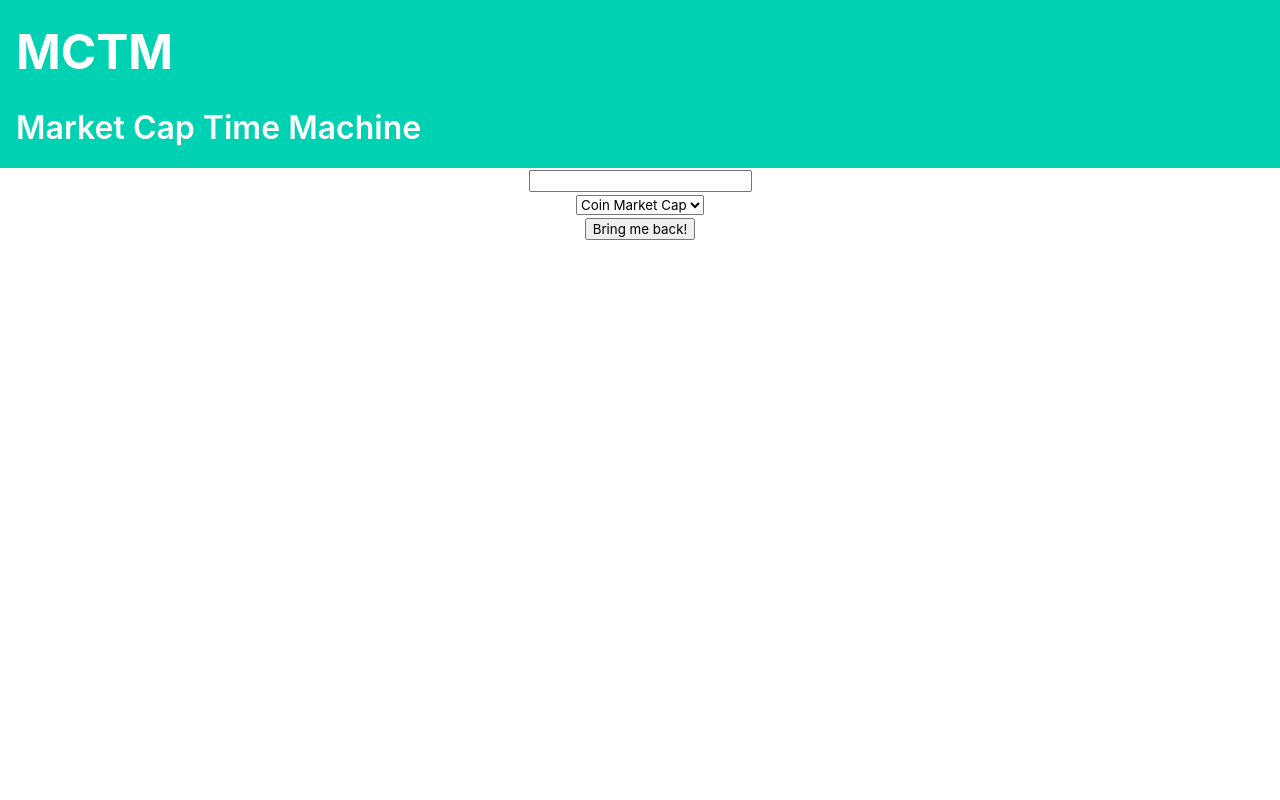
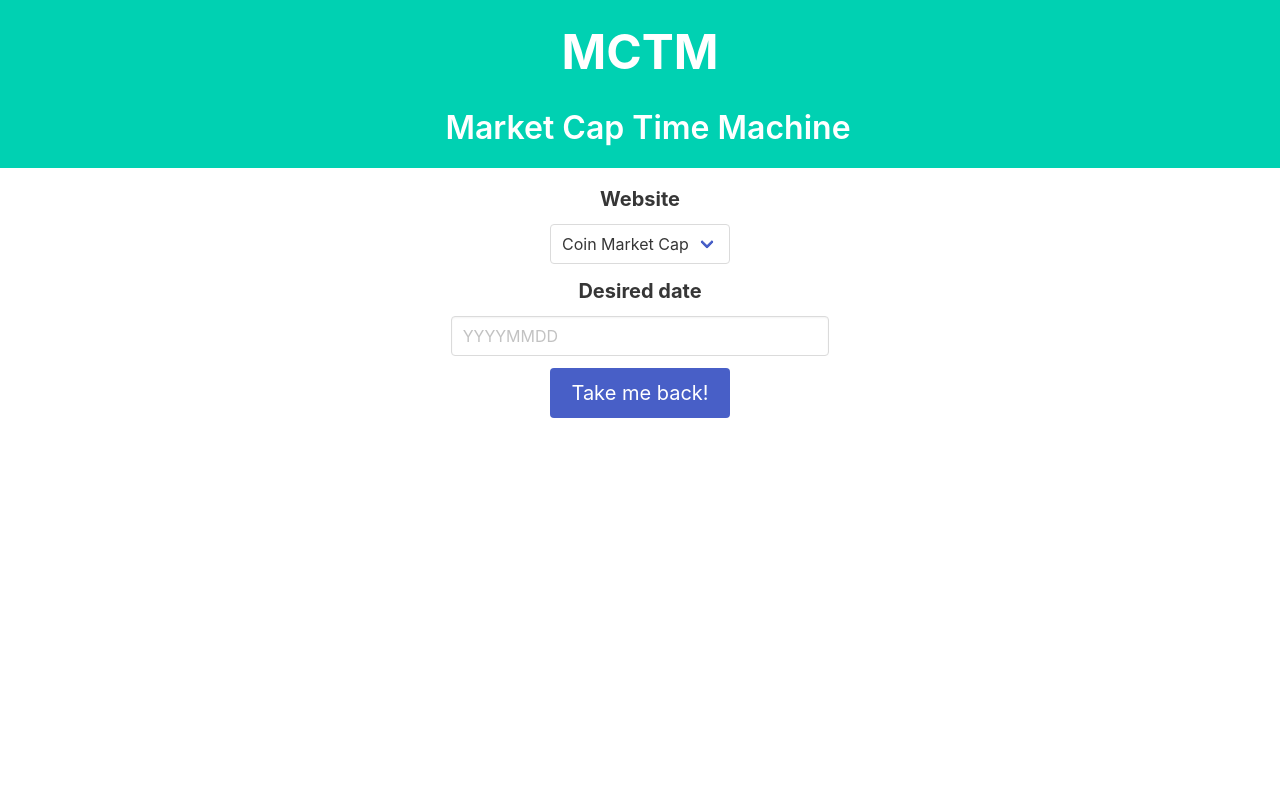
Before and after one commit to antoine-duong/antoine-duong-project-three, a React (Create React App) app: page / in a window 1280 px wide. Shown: the top 800 px of the page. Built offline with nearby package versions, Linux system fonts and the light colour scheme.

Commit message:
Basic API call, display result, main elements done.

```diff
--- a/src/App.css
+++ b/src/App.css
@@ -36,3 +36,8 @@
     transform: rotate(360deg);
   }
 }
+
+iframe {
+  width: calc(100vw - 30px);
+  height: 500px;
+}
--- a/src/App.js
+++ b/src/App.js
@@ -1,20 +1,32 @@
 // import axios from 'axios';
-// import { useEffect, useState } from 'axios';
+import { useState } from 'react';
 import Header from './Components/Header';
 // Additional style sheets
 import './App.css';
 import Form from './Components/Form';
 import RankList from './Components/RankList';
+import Footer from './Components/Footer';
 
 function App() {
+
+  const [inputDate, setInputDate] = useState('');
+  const [snapshot, setSnapshot] = useState({});
 
 
 
   return (
     <div className="App">
       <Header />
-      <Form />
-      <RankList />
+      <Form
+      inputDate={ inputDate }
+      setInputDate={ setInputDate }
+      setSnapshot= { setSnapshot }
+      />
+      <RankList
+      snapshot={ snapshot }
+      inputDate={ inputDate }
+      />
+      <Footer />
     </div>
   );
 }
--- /dev/null
+++ b/src/Components/Footer.js
@@ -0,0 +1,15 @@
+const Footer = ()=>{
+    return (
+        <footer className="footer has-background-primary-light is-family-code">
+            <div className="content has-text-centered">
+                <p>
+                <strong>MCTM</strong> by <a href="https://www.atduong.com">Antoine Duong</a>.
+                <br></br>
+                Tools used: ReactJS, Axios, Bulma. API data provided by <a href="https://archive.org/help/wayback_api.php">Wayback Machine APIs</a>.
+                </p>
+            </div>
+        </footer>
+    );
+}
+
+export default Footer;
--- a/src/Components/Form.js
+++ b/src/Components/Form.js
@@ -1,20 +1,71 @@
 import { useState } from 'react';
+import axios from 'axios';
 
-const Form = ()=>{
+const Form = (props)=>{
+    // Write a function to accept the user's date input value
+    const inputDateHandler = (e)=>{
+        // console.log(e.target.value);
+        props.setInputDate(e.target.value)
+    }
+    // Write another function to accept the user's choice of url
+    const urlChoiceHandler = (e)=>{
+
+    }
+
+    const submitHandler = (e)=>{
+        e.preventDefault();
+        // console.log("Hello");
+        axios({
+            baseURL: "http://archive.org/wayback/available",
+            method: "GET",
+            params: {
+                url: "https://coinmarketcap.com/",
+                timestamp: props.inputDate,
+            }
+        }).then((res)=>{
+            props.setSnapshot(res.data.archived_snapshots.closest);
+            // console.log(res.data.archived_snapshots.closest);
+        })
+    }
 
     return (
-        <form>
-            <input type="text" className="dateInput"/>
-            <div className="urlSelect">
+        <div className="columns">
+            <div className="column"></div>
+            <form className='block mx-6 my-4 column'>
+                <div className="field">
+                    <label htmlFor="urlChoice" className='label is-size-5 is-size-6-mobile'>Website</label>
+                    <div className="control">
+                        <div className="urlSelect select">
                             <select id="urlChoice" name="urlFilter">
                                 <option value="placeholder" disabled>Pick one:</option>
                                 <option value="coinMarketCap">Coin Market Cap</option>
                                 <option value="coinGeck">Coin Gecko</option>
                             </select>
                         </div>
-            <button type="submit">Bring me back!</button>
+                    </div>
+                </div>
+                <div className="field">
+                    <label htmlFor="dateValue" className='label is-size-5 is-size-6-mobile'>Desired date</label>
+                    <div className="control">
+                        <input
+                        onChange={inputDateHandler}
+                        type="text"
+                        className="input"
+                        id="dateValue"
+                        placeholder="YYYYMMDD"
+                        />
+                    </div>
+                </div>
+
+                <div className="field">
+                    <div className="control">
+                        <button onClick={submitHandler} className="button is-link is-size-5 is-size-6-mobile" type="submit">Take me back!</button>
+                    </div>
+                </div>
             </form>
-    )
+            <div className="column"></div>
+        </div>
+    );
 }
 
 export default Form;
--- a/src/Components/Header.js
+++ b/src/Components/Header.js
@@ -1,7 +1,7 @@
 const Header = ()=>{
     return (
         <header className='hero has-background-primary'>
-            <div className="hero-head has-text-left has-text-centered-mobile">
+            <div className="hero-head">
                 <h1 className='is-size-1 is-size-4-mobile has-text-weight-bold has-text-white m-4'>MCTM</h1>
                 <div className="dropdown is-hoverable">
                     <div className="dropdown-trigger">
@@ -46,7 +46,7 @@ const Header = ()=>{
                 </div>
             </div>
         </header>
-    )
+    );
 }
 
 export default Header;
--- a/src/Components/RankList.js
+++ b/src/Components/RankList.js
@@ -1,11 +1,9 @@
-const RankList = ()=>{
+const RankList = (props)=>{
     return (
         <div className="rankListContainer">
-            <ul className="rankList">
-
-            </ul>
+            <iframe src={props.snapshot.url} title={props.inputDate}>Your browser doesn't support iframe.</iframe>
         </div>
-    )
+    );
 }
 
 export default RankList;
```
Lines whose indentation alone changed are shown as unchanged.
